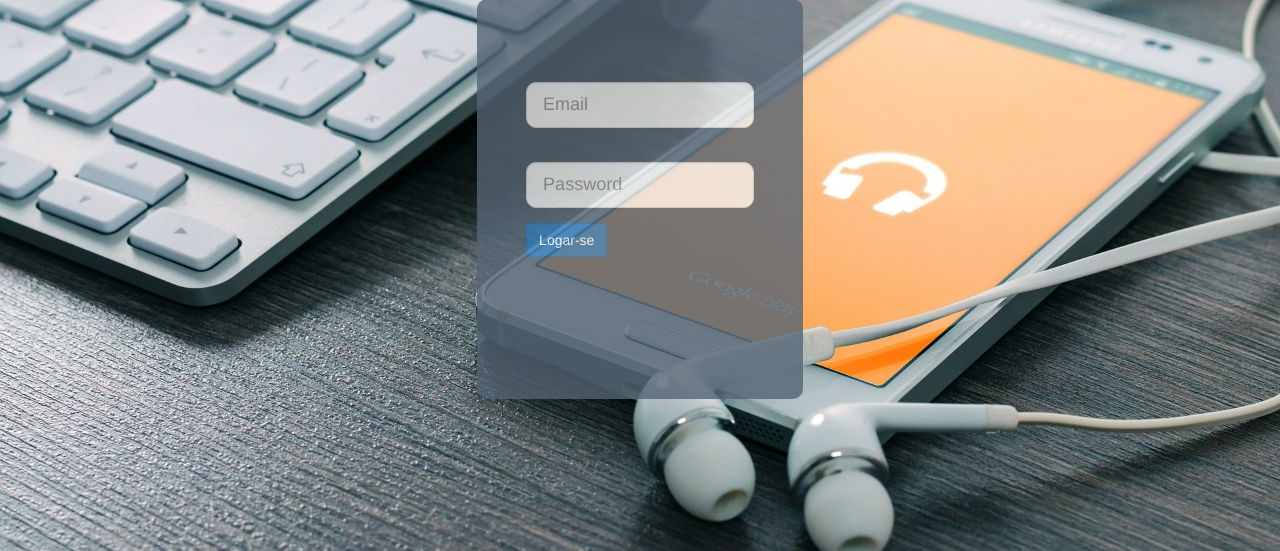
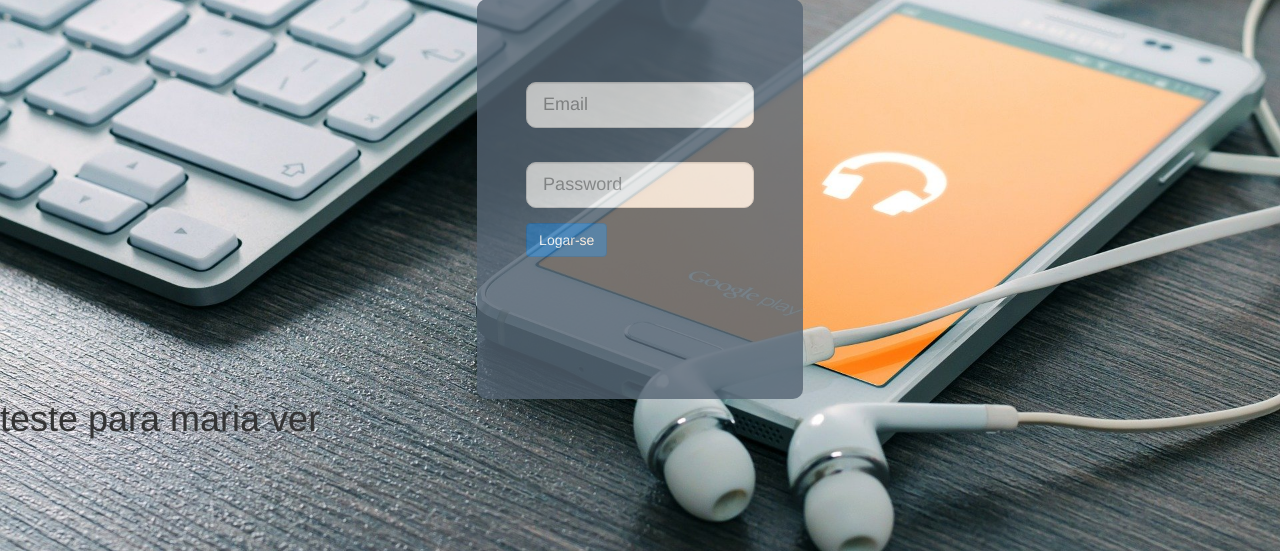
Before and after one commit to 19052000/Sistema_musical, a PHP site: page / in a window 1280 px wide. Shown: the part 249-800 px from the top of the page. Run offline with PHP 8.4, Linux system fonts and the light colour scheme.

Commit message:
Teste novo
Teste para ver mudanças

```diff
--- a/index.php
+++ b/index.php
@@ -98,6 +98,8 @@
 			<div class="col-xs-6 col-sm-4"></div>
 		</div>
 	</div>
+
+	<h1>teste para maria ver</h1>
 </body>
 
 </html>
```
